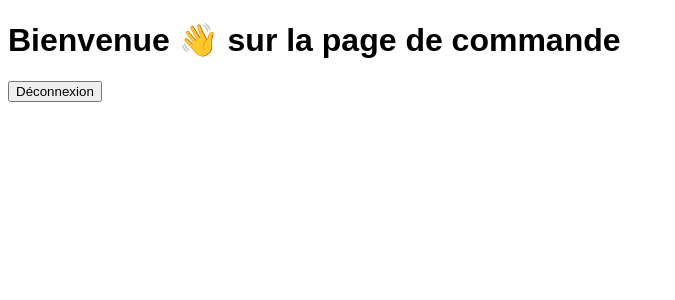
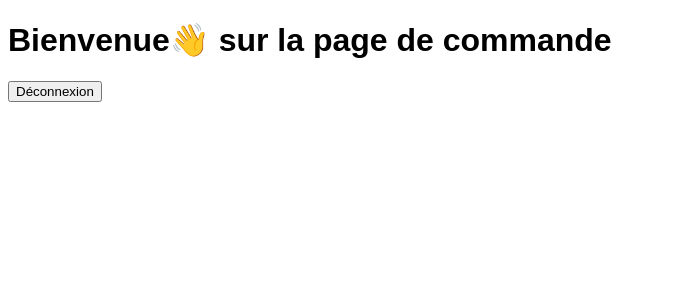
Before and after one commit to SHOGUN26/crazee-burger, a React app: page /order in a window 1280 px wide. Shown: the top 300 px of the page, without its empty margins (0-675 px from the left). Built offline with nearby package versions, Linux system fonts and the light colour scheme; the HTML template or start-up script is replaced by a standard one.

Commit message:
✨ F02:LOGIN> add redirection form/to OrderPage

```diff
--- a/src/components/pages/login/LoginForm.jsx
+++ b/src/components/pages/login/LoginForm.jsx
@@ -1,4 +1,5 @@
 import { useState } from "react";
+import { Link } from "react-router-dom";
 
 export default function LoginForm() {
   const [inputValue, setInputValue] = useState();
@@ -22,7 +23,9 @@
         required
         value={inputValue}
       />
-      <button>Accédez à votre espace</button>
+      <Link to="/order">
+        <button>Accédez à votre espace</button>
+      </Link>
     </form>
   );
 }
--- a/src/components/pages/order/OrderPage.jsx
+++ b/src/components/pages/order/OrderPage.jsx
@@ -1,17 +1,21 @@
-import { useParams, useNavigate } from "react-router-dom";
+// import { Link } from "react-router-dom";
+import { Link } from "react-router-dom";
 
 export default function OrderPage() {
-  const { nom } = useParams();
-  const navigate = useNavigate();
+  // const { nom } = useParams();
+  // const navigate = useNavigate();
 
-  const handleLogout = () => {
-    navigate("/"); // retour à la page d’accueil
-  };
+  // const handleLogout = () => {
+  //   navigate("/"); // retour à la page d’accueil
+  // };
 
   return (
     <div>
-      <h1>Bienvenue {nom} 👋 sur la page de commande</h1>
-      <button onClick={handleLogout}>Déconnexion</button>
+      <h1>Bienvenue👋 sur la page de commande</h1>
+
+      <Link to="/">
+        <button>Déconnexion</button>
+      </Link>
     </div>
   );
 }
```
